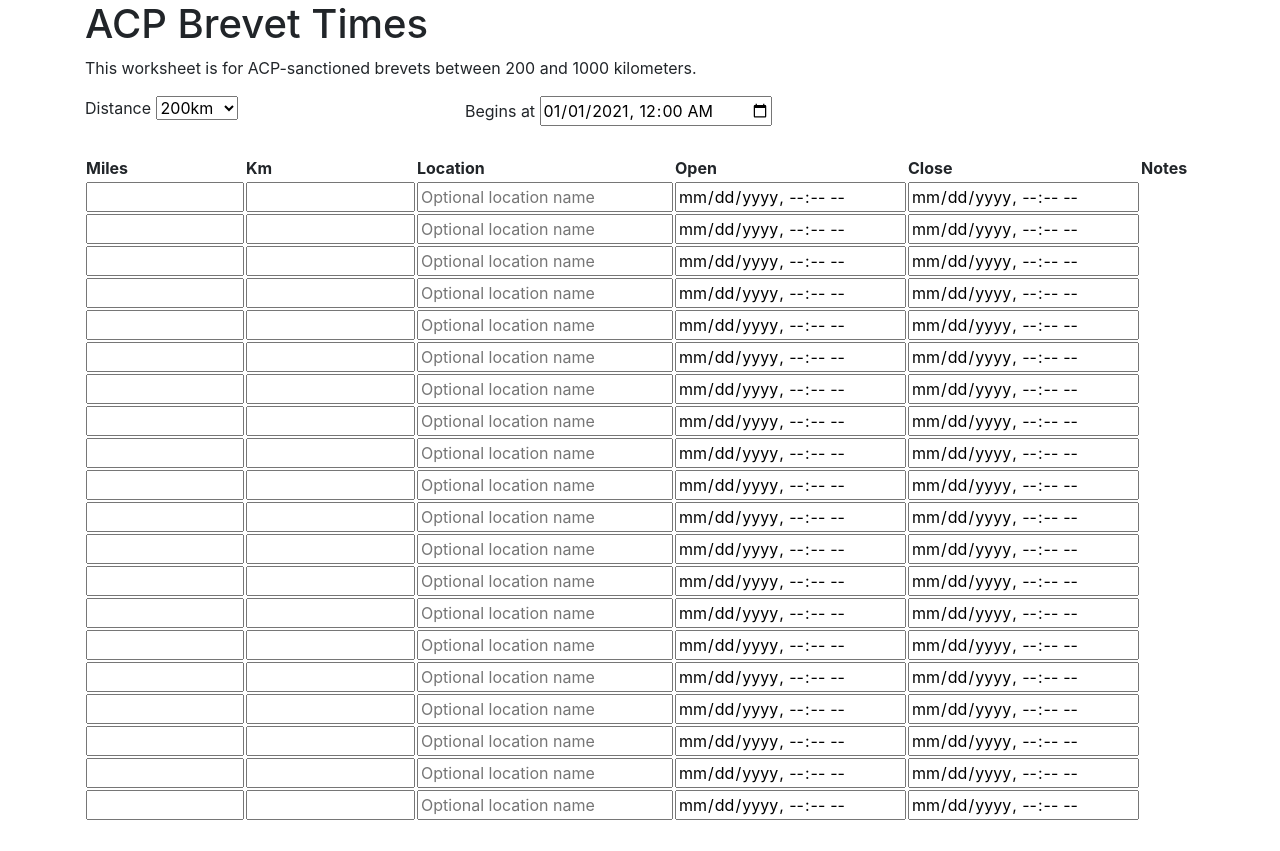
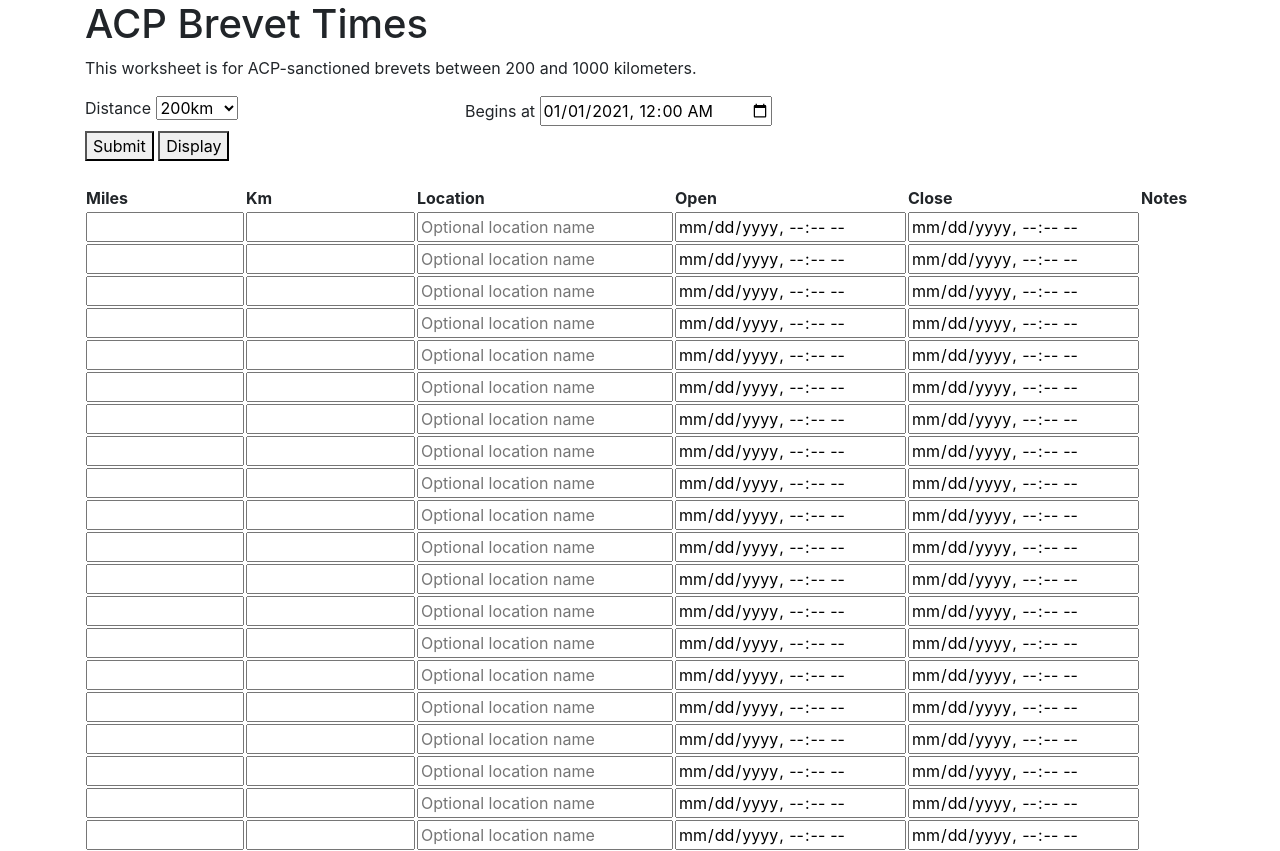
Before and after one commit to solitarebecauseneon/UOCIS322-P5, a Flask app: template brevets/templates/calc.html in a window 1280 px wide. Before the commit the page ends 820 px from the top, so only its background shows below. Run offline with Flask 2, Linux system fonts and the light colour scheme; the template is opened without the code that fills it, so the values that code supplies are empty; some libraries are stand-ins or nearby versions.

Commit message:
U6 V1: Stable launch, updated calc.html with light submit button functionality

```diff
--- a/brevets/templates/calc.html
+++ b/brevets/templates/calc.html
@@ -67,6 +67,10 @@
                   <input type="datetime-local" name="begin_date" id="begin_date" value="2021-01-01T00:00" />
                </div>
                <!-- columns 5 to 10 -->
+               <div class="col-md-4">
+                  <button id="submit">Submit</button>
+                  <button id="display">Display</button>
+               </div>
             </div>
             <!-- row -->
             <br />  <!-- a little vertical space -->
@@ -168,6 +172,28 @@
                        calc_times(control_entry);
                     });
 
+               $('#submit').click(
+                  function(e)
+                  {
+                     e.preventDefault();
+                     var control = getElementsByClassName("control");
+                     var km = control.find("input[name='km']").val();
+                     console.log(km);
+                     var open = control.find("input[name='open']");
+                     console.log(open);
+                     var close = control.find("input[name='close']");
+                     console.log(close);
+                     var info = [];
+
+                  }
+               );
+
+               $('#submit').click(
+                  function(e)
+                  {
+                     e.preventDefault();
+                  }
+               );
                });
 
          </script>
```
